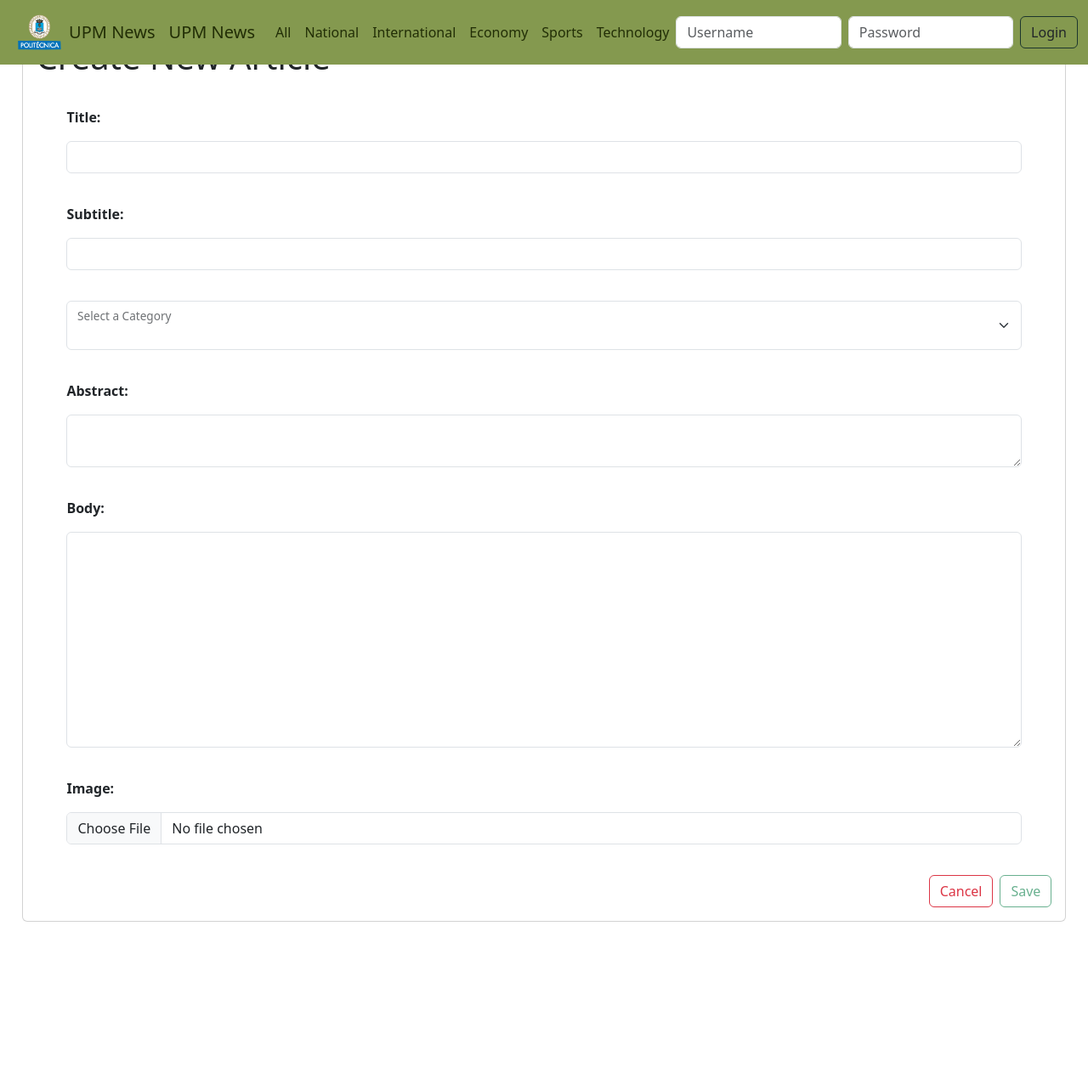
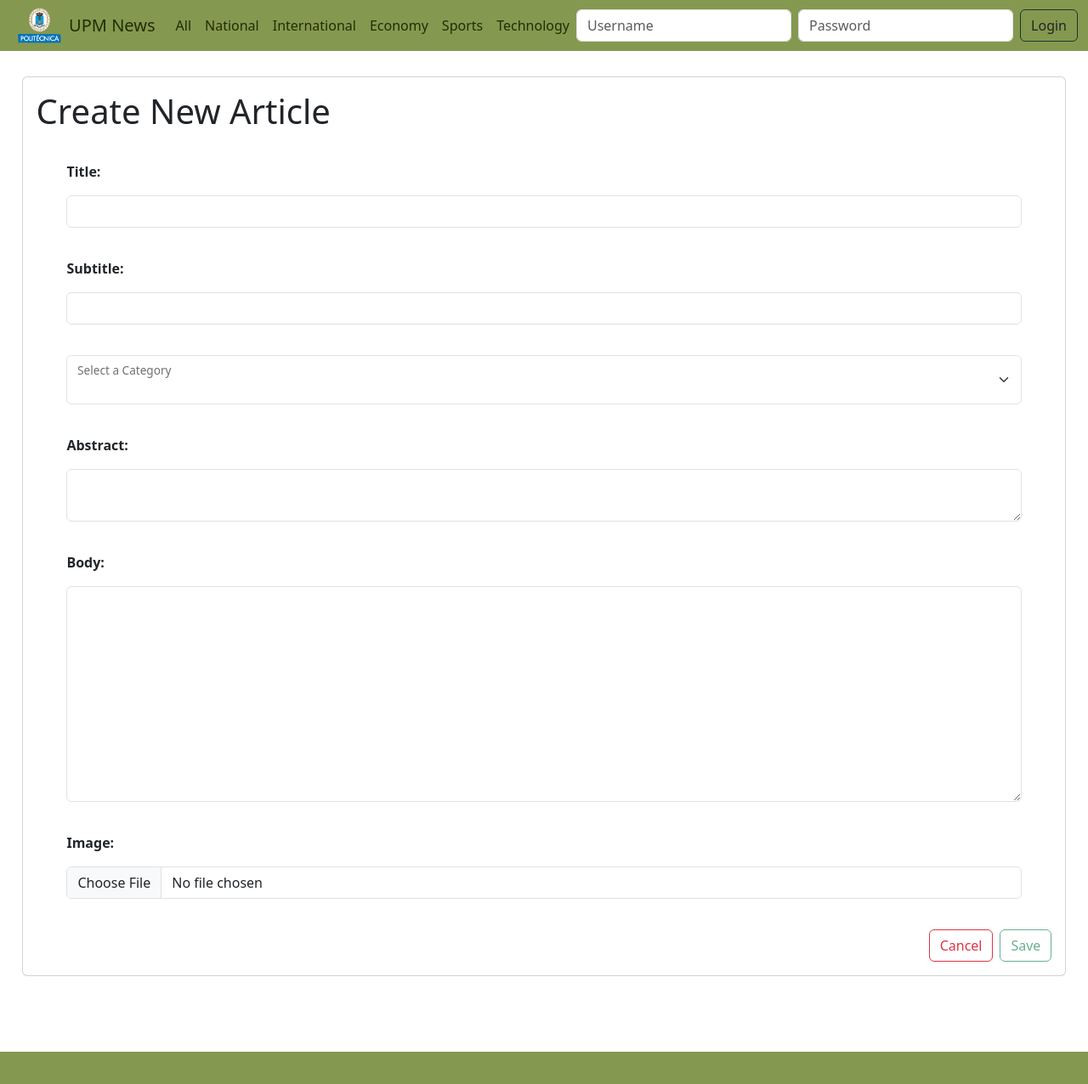
Before and after one commit to Lakmi94/NewsManagerDevTeam1, an Angular app: page /new in a window 1280 px wide. Shown: the top 1276 px of the page at 85% size. Before the commit the page ends 1110 px from the top, so only its background shows below. Built offline with nearby package versions, Linux system fonts and the light colour scheme.

Commit message:
design changes

```diff
--- a/src/app/app.html
+++ b/src/app/app.html
@@ -1,6 +1,6 @@
 <main class="main">
   <app-navbar></app-navbar>
-  <div >
+
     <router-outlet></router-outlet>
-  </div>
+<app-footer></app-footer>
 </main>
--- a/src/app/app.ts
+++ b/src/app/app.ts
@@ -1,9 +1,10 @@
 import { Component, signal } from '@angular/core';
 import { RouterOutlet } from '@angular/router';
 import { Navbar } from './navbar/navbar';
+import { Footer } from './footer/footer';
 @Component({
   selector: 'app-root',
-  imports: [RouterOutlet, Navbar],
+  imports: [RouterOutlet, Navbar, Footer],
   templateUrl: './app.html',
   styleUrl: './app.css'
 })
--- a/src/app/article-edit/article-edit.css
+++ b/src/app/article-edit/article-edit.css
@@ -1,5 +1,6 @@
 .card {
-  margin: 2%;
+
+  margin: 7% 2%;
 }
 
 .form-floating,
--- a/src/app/article-view/article-view.css
+++ b/src/app/article-view/article-view.css
@@ -1,5 +1,5 @@
 .article-container {
-    padding: 10% 5%;
+    padding: 7% 5%;
    display: flex;
     flex-direction: column;
     justify-content: center;
--- /dev/null
+++ b/src/app/footer/footer.css
@@ -0,0 +1,7 @@
+.footer {
+    background-color: var(--color-primary);
+    height: 50px;
+    display: flex;
+    flex-direction: column;
+    align-items: center;
+}
--- /dev/null
+++ b/src/app/footer/footer.html
@@ -0,0 +1,6 @@
+<div class="footer">
+<div> </div>
+<div></div>
+<div></div>
+
+</div>
--- a/src/app/navbar/navbar.css
+++ b/src/app/navbar/navbar.css
@@ -1,5 +1,6 @@
 .navbar {
   background-color: var(--color-primary) !important;
+  height: 60px;
 }
 
 /* .navbar .nav-link {
--- a/src/app/navbar/navbar.html
+++ b/src/app/navbar/navbar.html
@@ -4,7 +4,7 @@
       <img src="assets/images/UPM_logo.png" class="logo" [routerLink]="['/category', 'all']" />
       <div class="navbar-brand mt-0.5" href="#">UPM News</div>
 
-    <a class="navbar-brand" href="#">UPM News</a>
+
     <div class="collapse navbar-collapse" id="navbarSupportedContent">
       <ul class="navbar-nav me-auto mb-2 mb-lg-0">
         <li class="nav-item">
```
Also changed, not shown: src/app/footer/footer.ts (added, +11 -0 lines), 1 other file (tests, documents, lock files or other folders).
